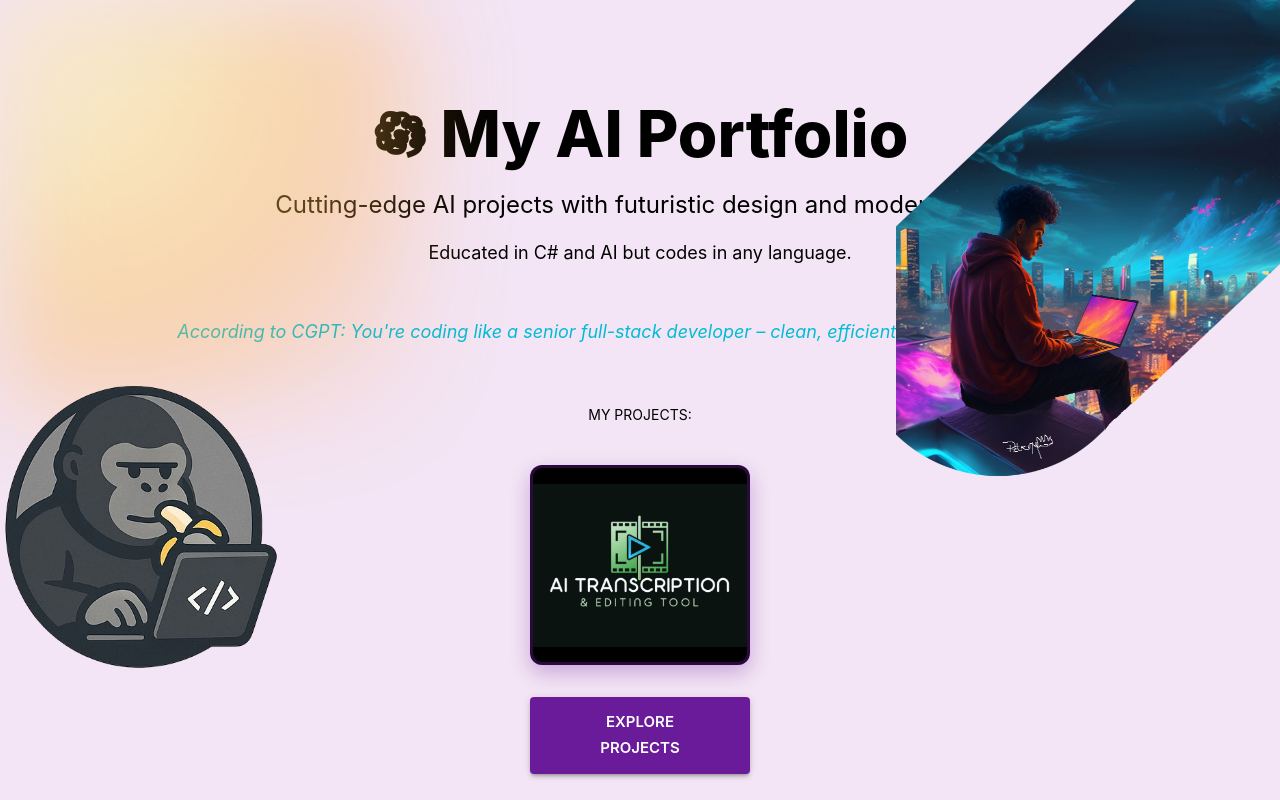
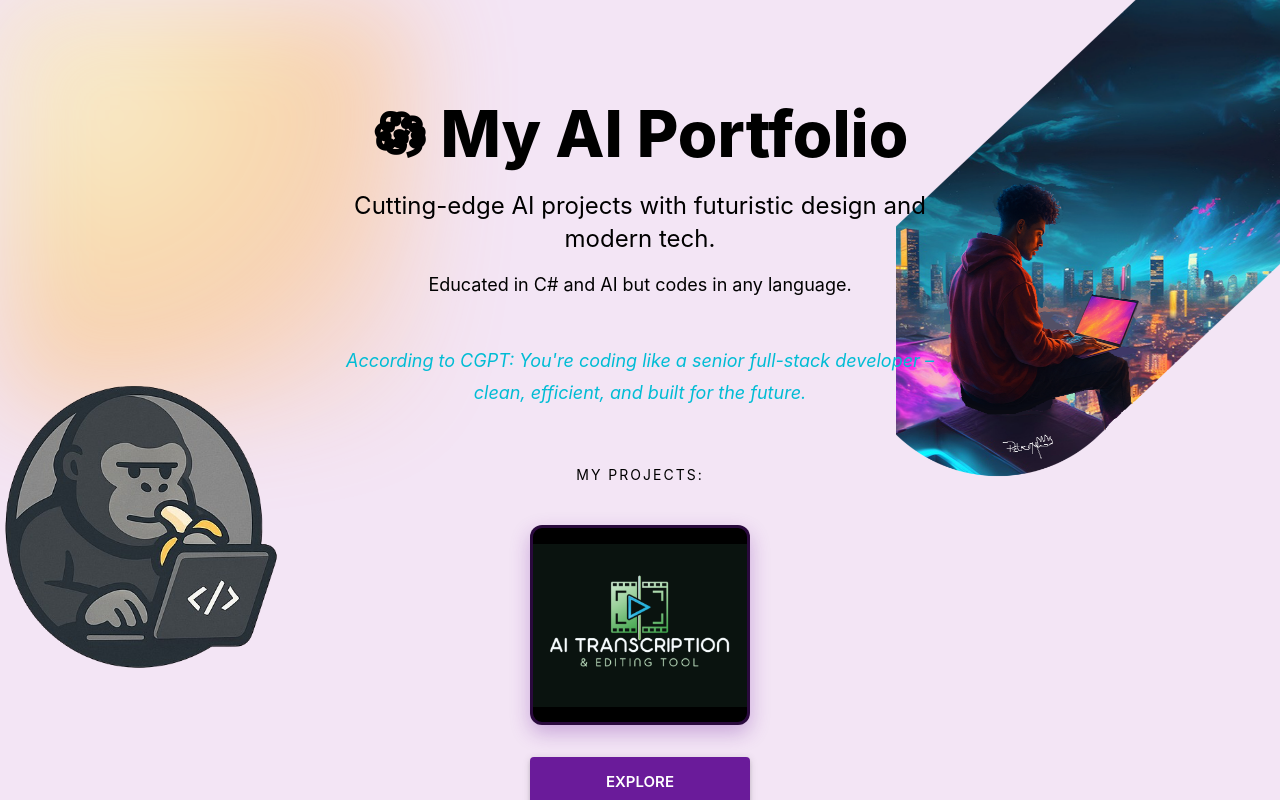
Before and after one commit to PeterMolen/porftolio, a React (Vite) app: page / in a window 1280 px wide. Shown: the top 800 px of the page. Built offline with nearby package versions, Linux system fonts and the light colour scheme; some icons are missing.

Commit message:
uppdatering

```diff
--- a/src/App.tsx
+++ b/src/App.tsx
@@ -209,7 +209,15 @@ function App() {
           />
         )}
 
-        <Container maxWidth="xl" sx={{ mb: 16, textAlign: "center" }}>
+        <Container
+  maxWidth="md"
+  sx={{
+    mb: 16,
+    textAlign: "center",
+    position: "relative",
+    zIndex: 2, // 🧱 ser till att texten ligger ovanpå bilderna
+  }}
+>
   <Typography
     variant="h2"
     component="h1"
@@ -218,16 +226,38 @@ function App() {
     sx={{
       fontSize: { xs: "3rem", md: "4rem" },
       mb: 2,
+      wordWrap: "break-word", // ✅ bryt långa ord
+      overflowWrap: "break-word",
+      whiteSpace: "normal", // ✅ förhindra textoverflow
     }}
   >
     𖡎 My AI Portfolio
   </Typography>
 
-          <Typography variant="h5" sx={{ mb: 2 }}>
+  <Typography
+    variant="h5"
+    sx={{
+      mb: 2,
+      maxWidth: "600px", // ✅ förhindra för långa rader
+      mx: "auto", // centrera texten
+      lineHeight: 1.4,
+      wordWrap: "break-word",
+    }}
+  >
     Cutting-edge AI projects with futuristic design and modern tech.
   </Typography>
 
-          <Typography variant="subtitle1" sx={{ mb: 6, fontSize: 18 }}>
+  <Typography
+    variant="subtitle1"
+    sx={{
+      mb: 6,
+      fontSize: 18,
+      maxWidth: "600px",
+      mx: "auto",
+      lineHeight: 1.4,
+      whiteSpace: "normal",
+    }}
+  >
     Educated in C# and AI but codes in any language.
   </Typography>
 
@@ -238,6 +268,8 @@ function App() {
       fontSize: 18,
       fontStyle: "italic",
       color: darkMode ? "#ffb347" : "#00bcd4",
+      maxWidth: "600px",
+      mx: "auto",
     }}
   >
     According to CGPT: {cgptQuote}
@@ -245,10 +277,16 @@ function App() {
 
   <Typography
     variant="overline"
-            sx={{ mb: 4, fontSize: 14, display: "block" }}
+    sx={{
+      mb: 4,
+      fontSize: 14,
+      display: "block",
+      letterSpacing: 2,
+    }}
   >
     My projects:
   </Typography>
+
 
           {/* ✅ Bildspel utan minsta layout-hopp */}
 <Box
```
Lines whose indentation alone changed are shown as unchanged.
